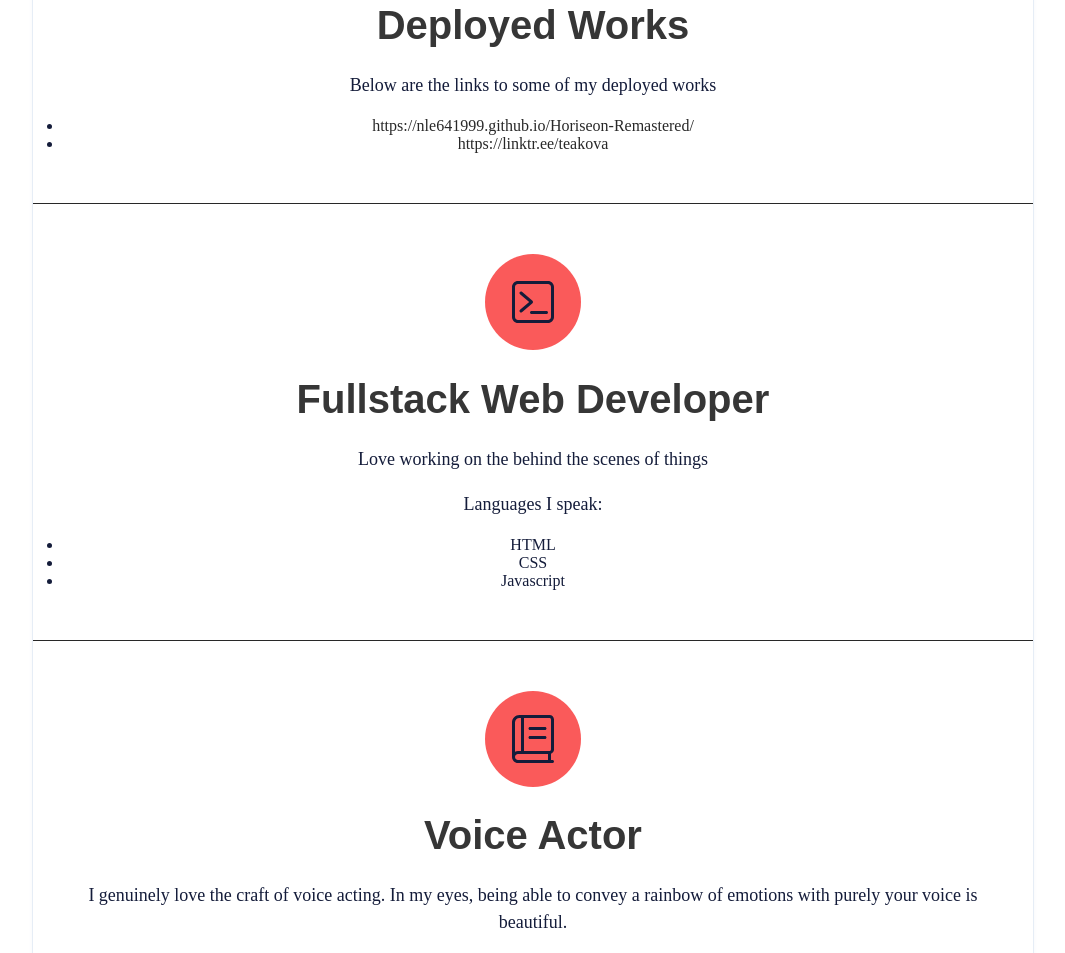
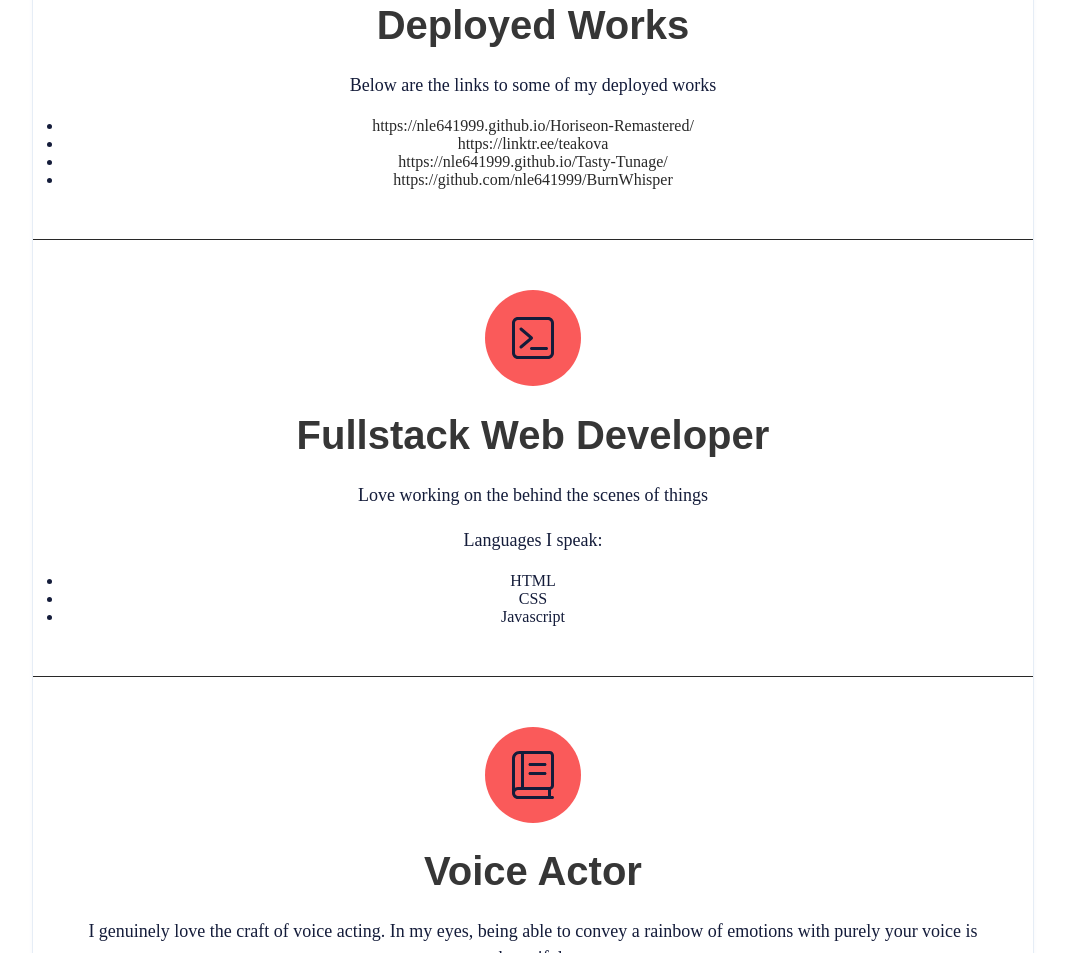
Before and after one commit to nle641999/Nicholas-Portfolio, a plain HTML site: page index.html in a window 1280 px wide. Shown: the part 1679-2632 px from the top of the page, without its empty margins (107-1172 px from the left). Drawn offline with Linux system fonts and the light colour scheme.

Commit message:
added project links

```diff
--- a/index.html
+++ b/index.html
@@ -87,6 +87,8 @@
                             <ul>
                                 <li><a>https://nle641999.github.io/Horiseon-Remastered/</a></li>
                                 <li><a>https://linktr.ee/teakova</a></li>
+                                <li><a>https://nle641999.github.io/Tasty-Tunage/</a></li>
+                                <li><a>https://github.com/nle641999/BurnWhisper</a></li>
                             </ul>
                         </div>
                         <div class="column"><span class="fa-stack fa-2x"><svg
```
Also changed, not shown: 2 other files.
